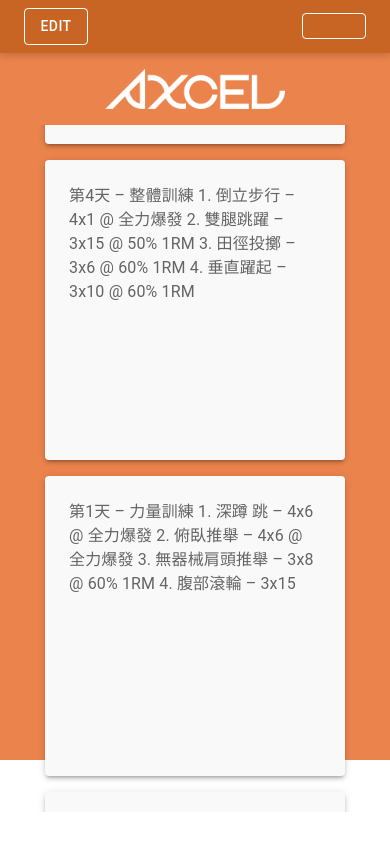
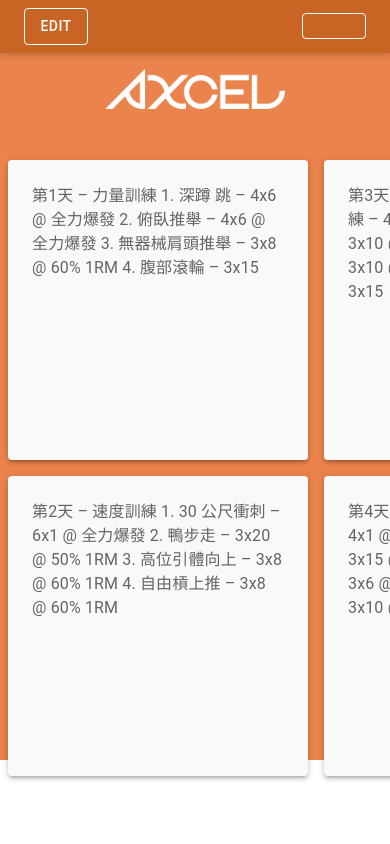
Before and after one commit to lc4490/axcel, a Next.js app: page / in a window 390 px wide. Built offline with nearby package versions, Linux system fonts and the light colour scheme; some icons are missing.

Commit message:
i hate coding blind

```diff
--- a/src/app/page.tsx
+++ b/src/app/page.tsx
@@ -324,15 +324,15 @@ export default function Home() {
               ) : (
                 <Stack
                   width="100%"
-                  // height="325px"
-                  direction={isMobile ? "column" : "row"} // ✅ vertical on mobile, horizontal on desktop
+                  height={isMobile ? "auto" : "325px"} // ✅ expand vertically on mobile
+                  direction={isMobile ? "column" : "row"} // ✅ vertical stack on mobile
                   justifyContent={isMobile ? "center" : "flex-start"}
                   alignItems="center"
                   gap={2}
                   sx={{
-                    overflowY: isMobile ? "auto" : "hidden", // ✅ vertical scroll on mobile
-                    overflowX: isMobile ? "hidden" : "auto", // ✅ horizontal scroll on desktop
-                    flexWrap: "nowrap", // ✅ no wrapping
+                    overflowY: isMobile ? "visible" : "hidden", // ✅ let page scroll vertically on mobile
+                    overflowX: isMobile ? "hidden" : "auto", // ✅ horizontal scroll only on desktop
+                    flexWrap: isMobile ? "wrap" : "nowrap", // ✅ allow wrapping on mobile
                     padding: 1,
                   }}
                 >
@@ -343,7 +343,6 @@ export default function Home() {
                       sx={{
                         width: "300px", // ✅ fixed box width
                         height: "300px",
-                        flex: "0 0 auto", // ✅ prevent resizing
                         backgroundColor: "#f9f9f9",
                         borderRadius: "4px",
                         boxShadow: 3,
@@ -351,6 +350,9 @@ export default function Home() {
                         cursor: "pointer",
                         transition: "transform 0.2s ease, box-shadow 0.2s ease",
                         overflow: "hidden",
+                        ...(isMobile
+                          ? {} // ✅ remove flex for mobile
+                          : { flex: "0 0 auto" }), // ✅ only apply on desktop
                         "&:hover": {
                           transform: "scale(1.05)",
                           boxShadow: 5,
```
